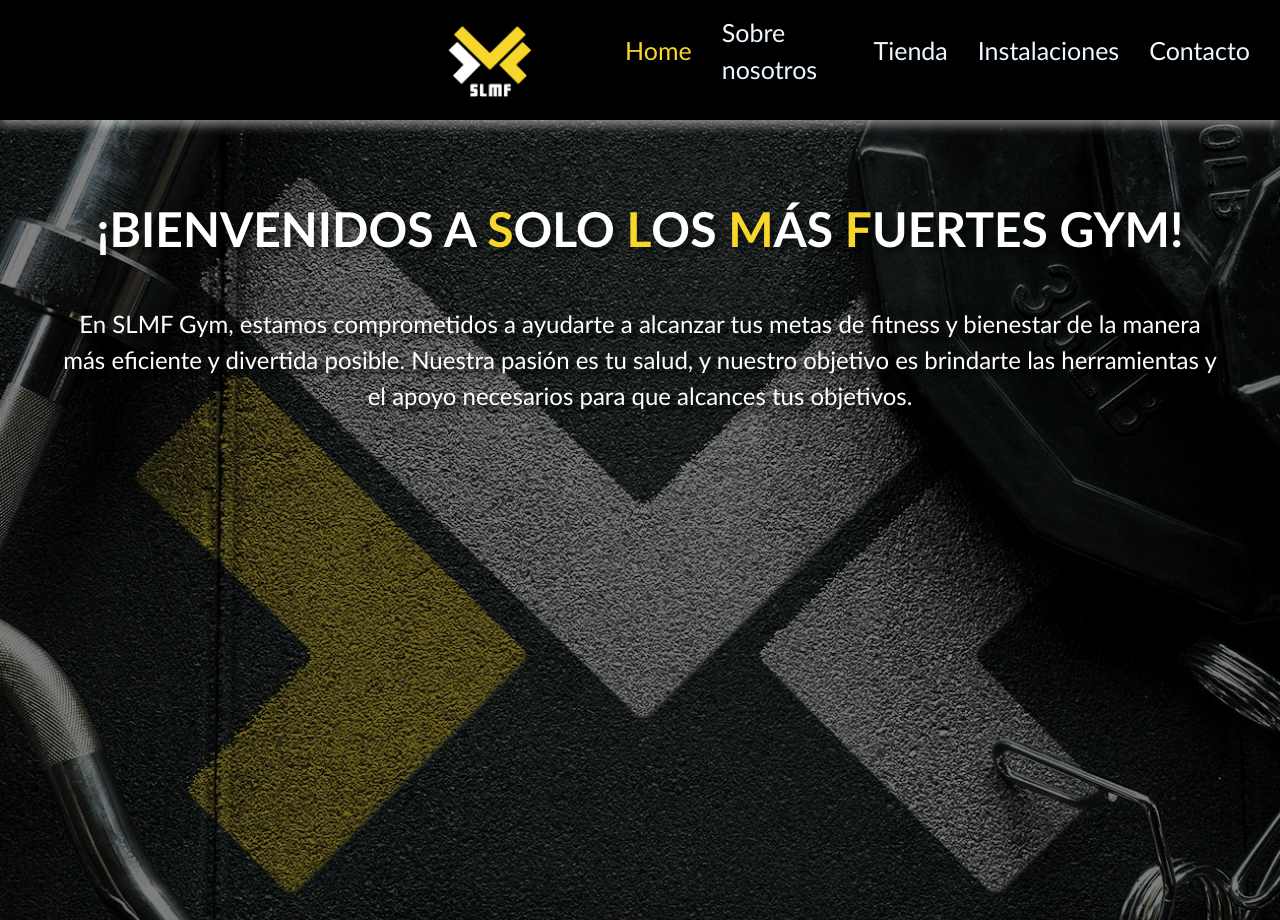
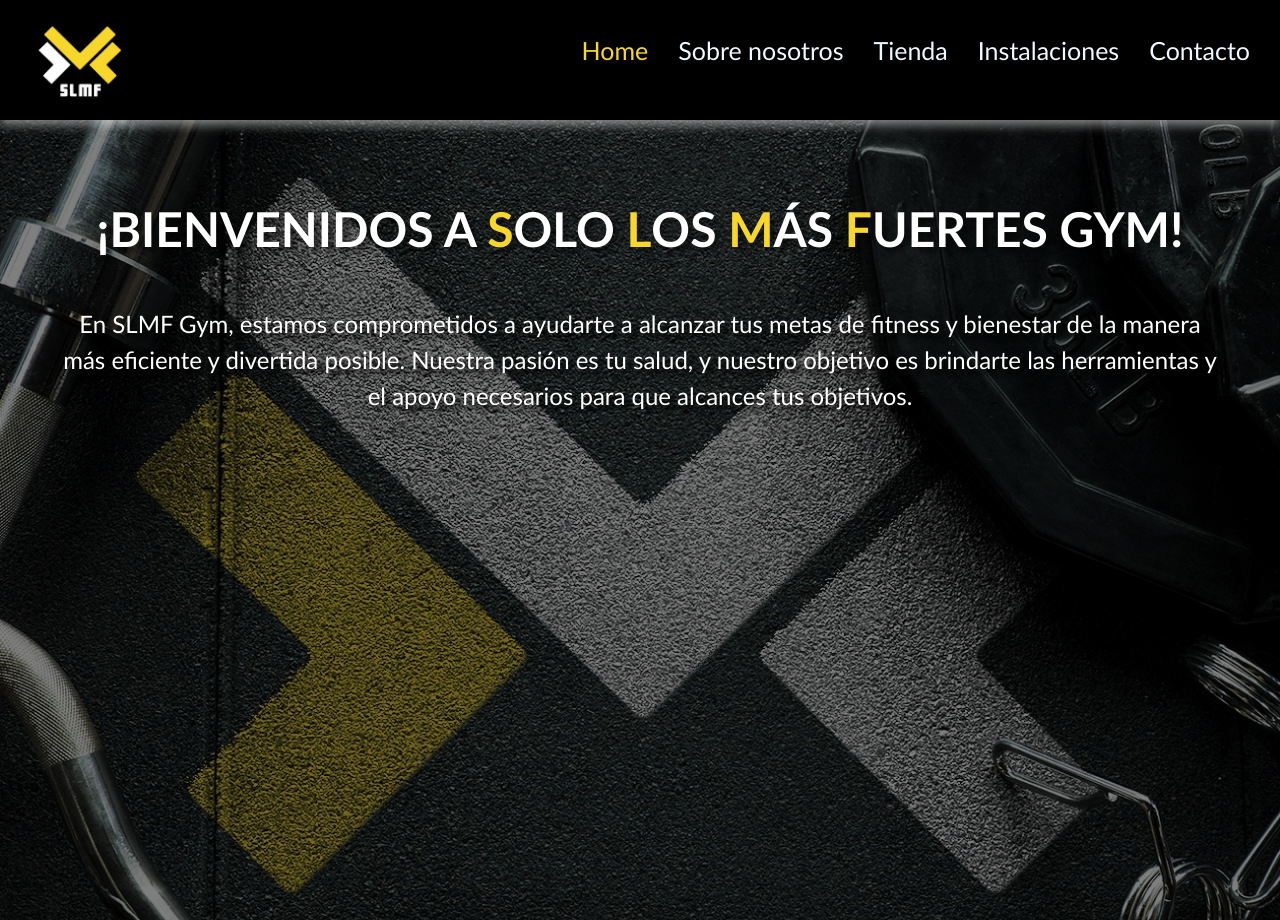
Before and after one commit to nico-giusepetti/Pre-Entrega-2, a website: page index.html in a window 1280 px wide. Shown: the top 920 px of the page. Drawn offline with nearby package versions, Linux system fonts and the light colour scheme.

Commit message:
Update main.css

```diff
--- a/css/main.css
+++ b/css/main.css
@@ -25,7 +25,7 @@ header .logo, header #btn_menu, header label {
 header .menu { /* nav */
   background-color: black;
   top: 60px;
-  place-self: center end;
+  /*place-self: center end;*/
   gap: 5%;
   display: flex;
   flex-direction: row;
```
